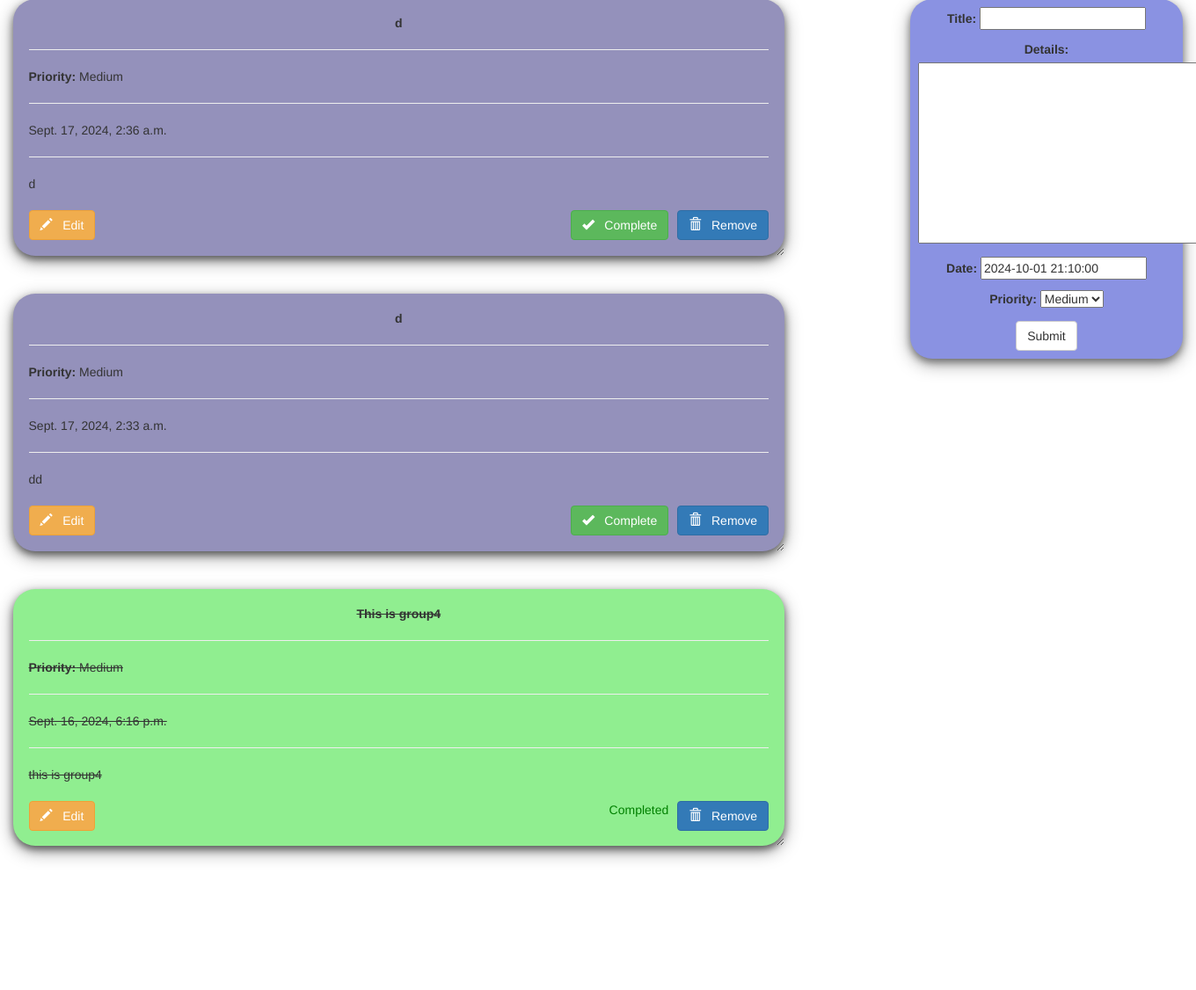
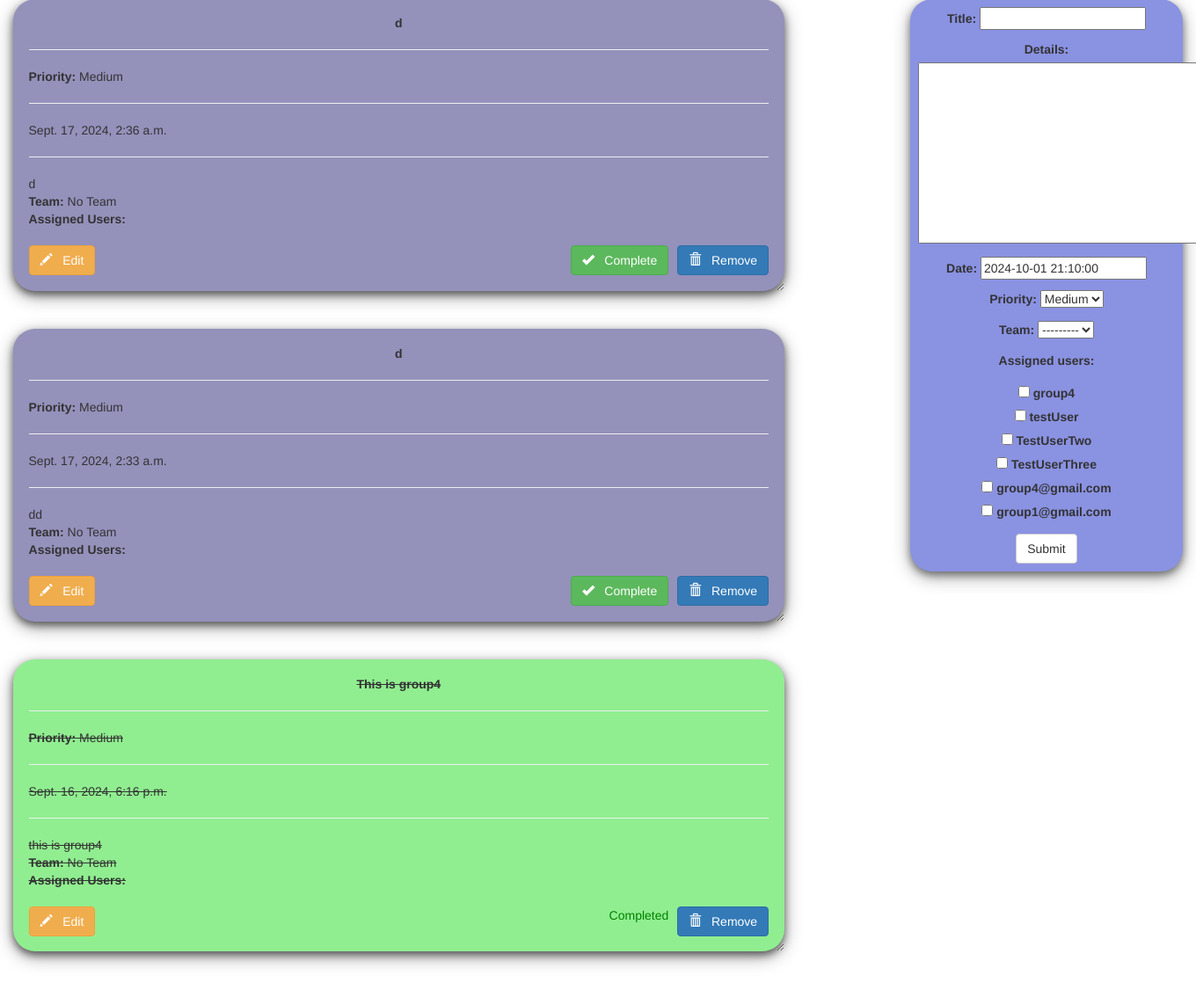
Before and after one commit to DePaul-CSC-394-401/mini-project-team-4, a Django app: page / in a window 1360 px wide; the page is wider, and only the part inside the window is pictured. Shown: the part 357-1483 px from the top of that part at 88% size. Before the commit the page ends 1336 px from the top of that part, so only its background shows below. Run offline with Django 5.2, Linux system fonts and the light colour scheme; a user stored in the database is signed in; data comes from the database, SQL or seed files in the repository; data that the repository does not hold is empty; some libraries are stand-ins or nearby versions.

Commit message:
Finished 22 23 24 25

```diff
--- a/todo/forms.py
+++ b/todo/forms.py
@@ -1,11 +1,17 @@
 from django import forms
 from .models import Team, Todo
-
+from django.contrib.auth.models import User
 
 class TodoForm(forms.ModelForm):
+    assigned_users = forms.ModelMultipleChoiceField(
+        queryset=User.objects.all(),
+        widget=forms.CheckboxSelectMultiple,
+        required=False
+    )
+
     class Meta:
         model = Todo
-        fields = ['title', 'details', 'date', 'priority']
+        fields = ['title', 'details', 'date', 'priority', 'team', 'assigned_users']
 
 class TeamForm(forms.ModelForm):
     class Meta:
--- a/todo/models.py
+++ b/todo/models.py
@@ -14,6 +14,8 @@ class Team(models.Model):
 # Todo model
 class Todo(models.Model):
     user = models.ForeignKey(User, on_delete=models.CASCADE, default=1)
+    team = models.ForeignKey(Team, on_delete=models.CASCADE, null=True, blank=True)
+    assigned_users = models.ManyToManyField(User, related_name="assigned_tasks", blank=True)
 
     PRIORITY_CHOICES = [('Low', 'Low'), ('Medium', 'Medium'), ('High', 'High'),]
 
--- a/todo/templates/todo/index.html
+++ b/todo/templates/todo/index.html
@@ -231,6 +231,15 @@
         <hr />
         {{ i.details }}
         <br />
+        <strong>Team:</strong>
+        {% if i.team %}
+            {{ i.team.name }}
+        {% else %}
+            No Team
+        {% endif %}
+        <br />
+        <strong>Assigned Users:</strong> {% for user in i.assigned_users.all %}{{ user.username }}{% if not forloop.last %}, {% endif %}{% endfor %}
+        <br />
         <br />
 
         <!-- Edit Button -->
--- a/todo/views.py
+++ b/todo/views.py
@@ -69,8 +69,12 @@ def index(request):
     query = request.GET.get('q', None)
     sort_by = request.GET.get('sort_by', None)
 
-    # Filter todos by the logged-in user
-    item_list = Todo.objects.filter(user=request.user)
+     # Get the user's teams
+    user_teams = request.user.teams.all()
+
+    # Retrieve the user's To-Do items and team To-Do items
+    item_list = Todo.objects.filter(Q(user=request.user) | Q(team__in=user_teams) | Q(assigned_users=request.user))
+
 
     if query:
         # Filter items by title or description (details) if a search query exists
@@ -112,7 +116,7 @@ def index(request):
 
 @login_required
 def remove(request, item_id):
-    item = get_object_or_404(Todo, id=item_id, user=request.user)
+    item = get_object_or_404(Todo, Q(id=item_id) & (Q(user=request.user) | Q(assigned_users=request.user)))
 
     if request.method == "POST":
         item.delete()
@@ -124,7 +128,8 @@ def remove(request, item_id):
 
 @login_required
 def edit(request, item_id):
-    item = get_object_or_404(Todo, id=item_id, user=request.user)
+
+    item = get_object_or_404(Todo, Q(id=item_id) & (Q(user=request.user) | Q(assigned_users=request.user)))
     if request.method == "POST":
         form = TodoForm(request.POST, instance=item)
         if form.is_valid():
@@ -143,7 +148,7 @@ def edit(request, item_id):
 
 @login_required
 def mark_complete(request, item_id):
-    item = get_object_or_404(Todo, id=item_id, user=request.user)
+    item = get_object_or_404(Todo, Q(id=item_id) & (Q(user=request.user) | Q(assigned_users=request.user)))
     item.completed = True
     item.save()
     return redirect('todo')
```
